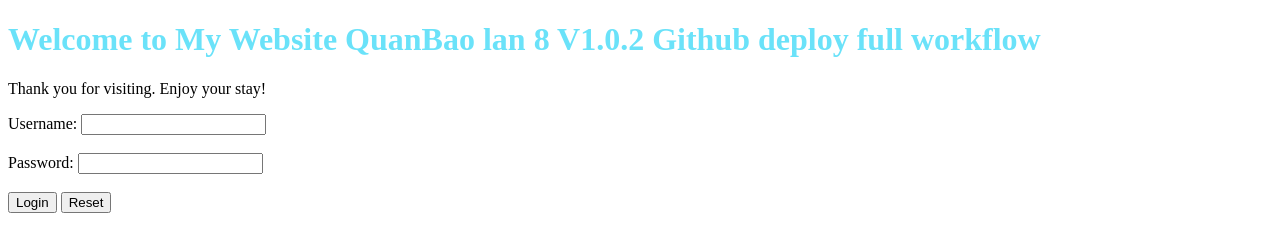
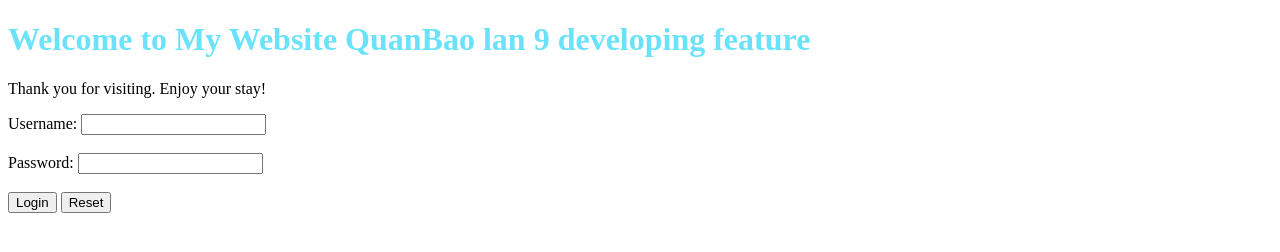
Before and after one commit to QuanBao-Git/nodejs-githubaction-ecs-blue-green, a website: page public/index.html in a window 1280 px wide. Drawn offline with Linux system fonts and the light colour scheme.

Commit message:
Add dev feature

```diff
--- a/public/index.html
+++ b/public/index.html
@@ -7,7 +7,7 @@
 </head>
 
 <body>
-    <h1 id="welcome" style="color: #6AE2F9;">Welcome to My Website QuanBao lan 8  V1.0.2 Github deploy full workflow</h1>
+    <h1 id="welcome" style="color: #6AE2F9;">Welcome to My Website QuanBao lan 9   developing feature</h1>
     <p>Thank you for visiting. Enjoy your stay!</p>
 
     <form action="/api/login" method="POST">
```
